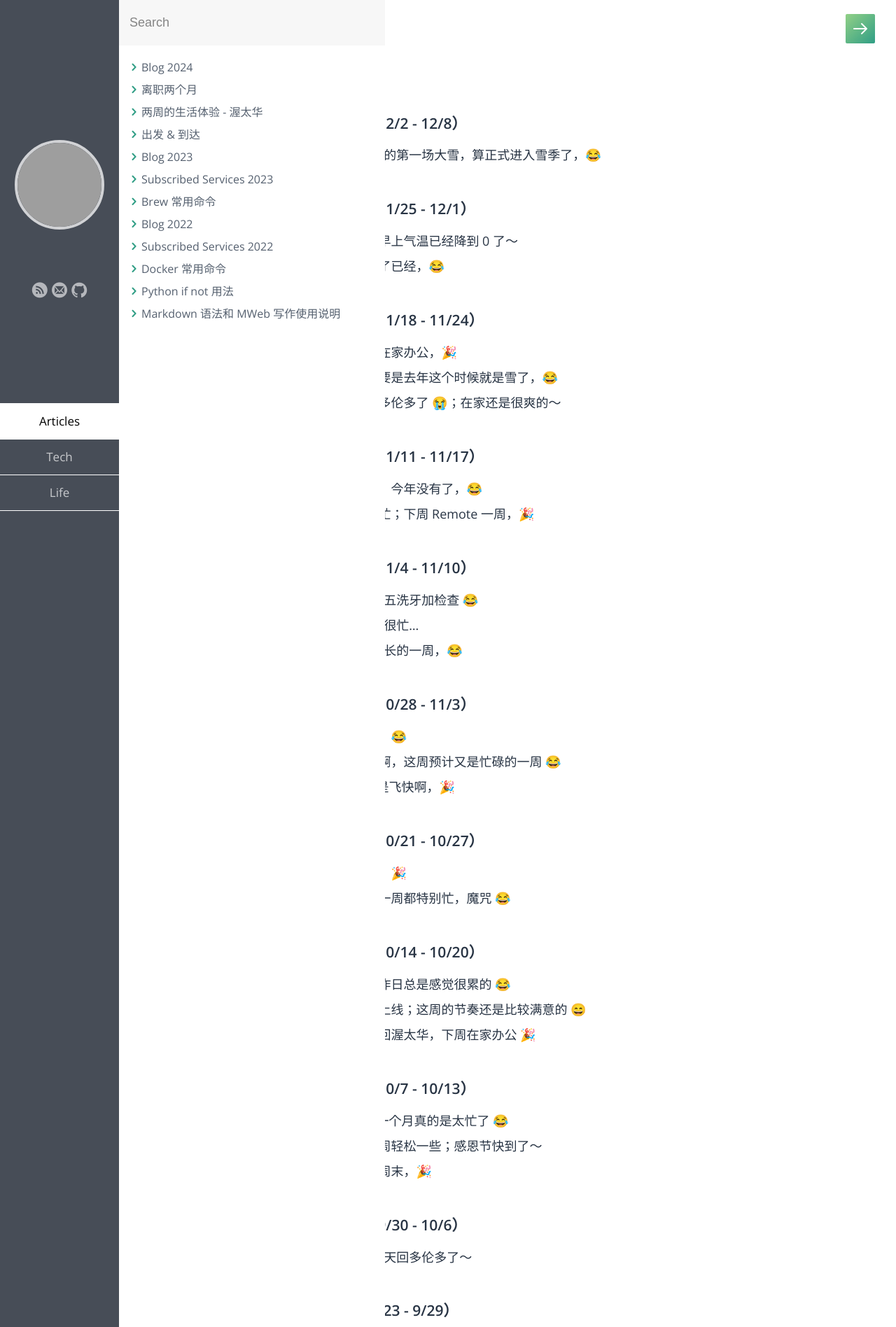
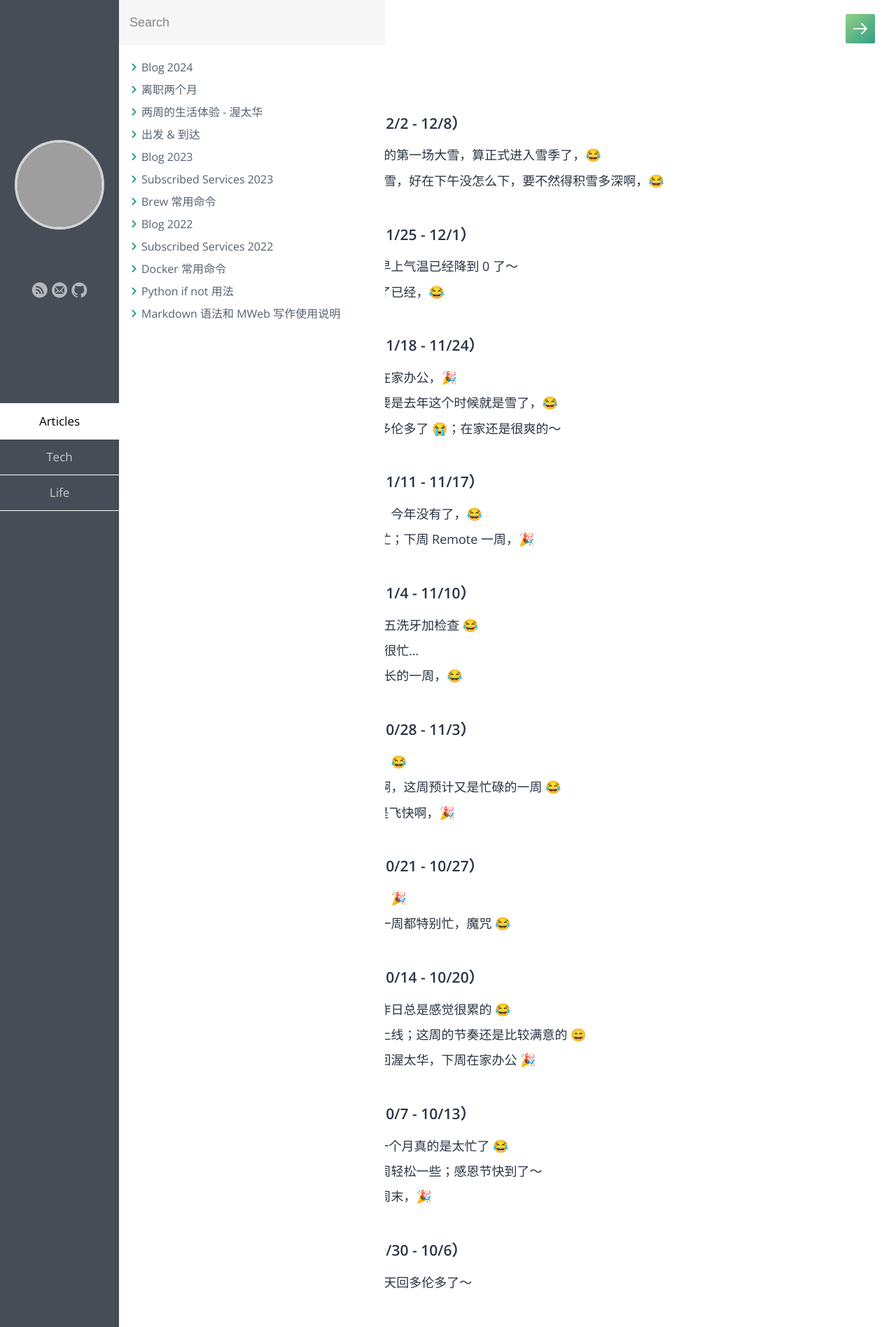
Before and after one commit to samxupeiran/samxupeiran.github.io, a Jekyll site: the page built from _posts/life/2024-01-02-my-blog.md, in a window 1280 px wide. Shown: the top 1896 px of the page at 70% size. Built offline with Jekyll 4.4.1, drawn with Linux system fonts in a browser that asks for light colours; some web fonts are replaced; some of the changed text lies outside the part shown; grey boxes are pictures that could not be loaded.

Commit message:
feat: add weekly blog 12/4

```diff
--- a/_posts/life/2024-01-02-my-blog.md
+++ b/_posts/life/2024-01-02-my-blog.md
@@ -8,6 +8,7 @@ tags: Blog
 
 - ### 2024 年 12 月 第 1 周（12/2 - 12/8）
      - 12/2 昨天终于下起了冬天的第一场大雪，算正式进入雪季了，😂
+     - 12/4 今天上午一直在暴风雪，好在下午没怎么下，要不然得积雪多深啊，😂
 
 - ### 2024 年 11 月 第 5 周（11/25 - 12/1）
      - 11/25 这周在办公室了；早上气温已经降到 0 了～
```
